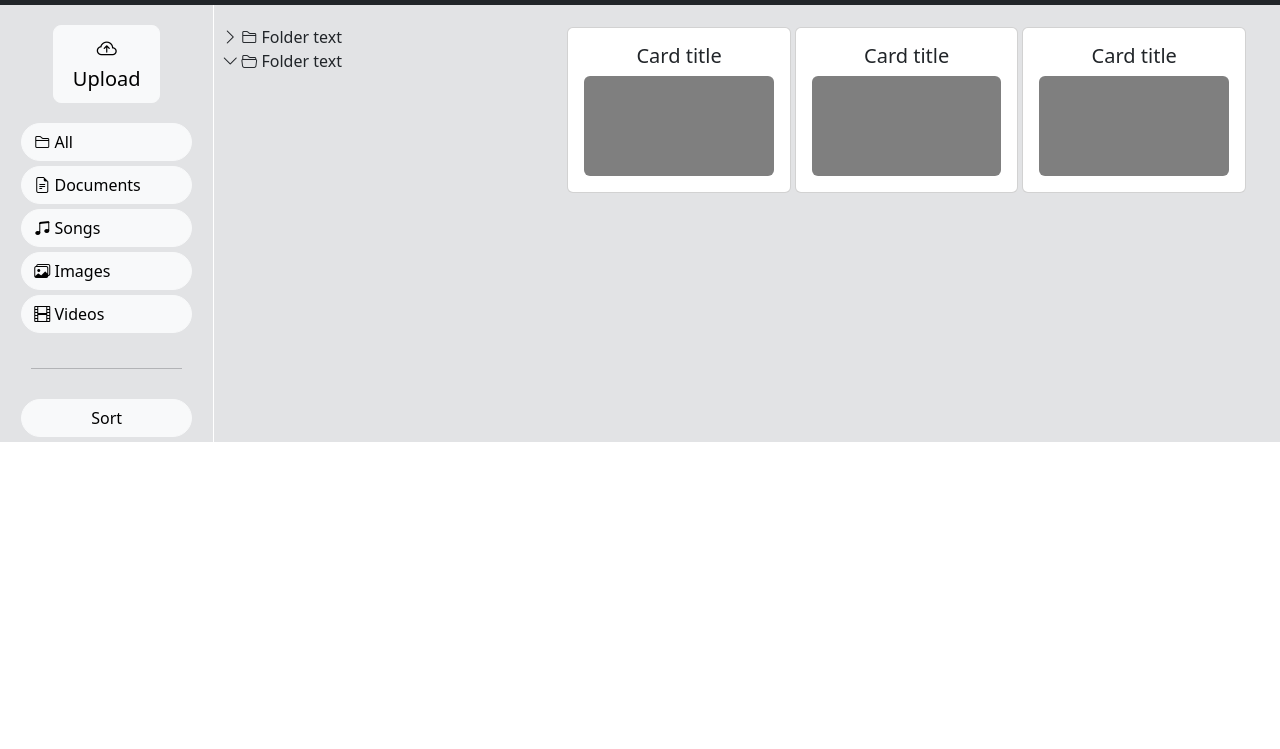
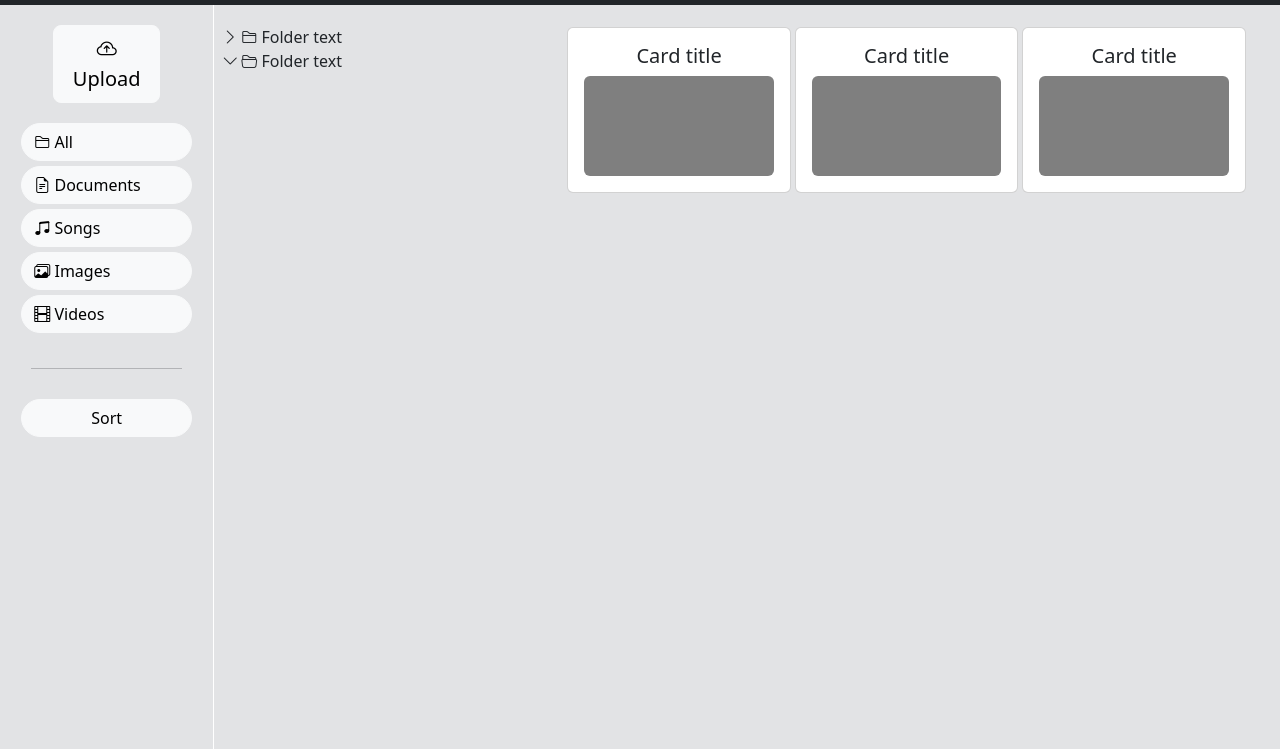
Before and after one commit to meaar/cloud-stage, a plain HTML site: page index.html in a window 1280 px wide. Shown: the part 51-800 px from the top of the page. Drawn offline with nearby package versions, Linux system fonts and the light colour scheme.

Commit message:
update main content takes full screen

```diff
--- a/css/style.css
+++ b/css/style.css
@@ -1,3 +1,16 @@
+html,
+body {
+    height: 100vh;
+    margin: 0;
+	display: flex;
+    flex-flow: column;
+}
+
+main {
+	flex-grow: 1;
+    flex-basis: auto;
+}
+
 .navbar-brand img {
 	max-width: 32px;
 	max-height: 32px;
@@ -116,6 +129,7 @@
 	background-color: #212529;
 	color: #FFFFFF;
 	transition: 100ms;
+	cursor: pointer;
 }
 
 .custom-card-img {
--- a/index.html
+++ b/index.html
@@ -40,7 +40,7 @@
 			</nav>
 		</header>
 		<main class="container-fluid">
-			<div class="row" data-bs-theme="light">
+			<div class="row h-100" data-bs-theme="light">
 				<ul class="col-2 bg-secondary-subtle d-none d-xl-block menu">
 					<li class="row">
 						<a href="#upload-modal" class="btn btn-light btn-lg upload-button" data-bs-toggle="modal">
```
